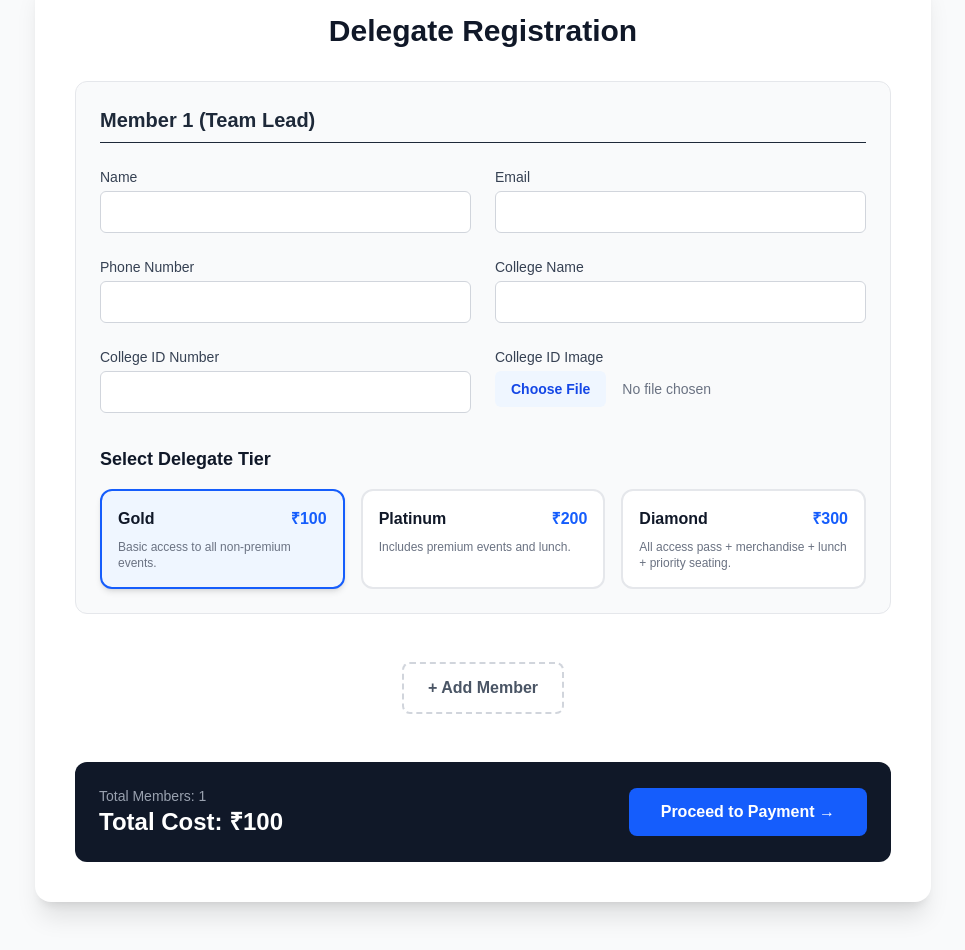
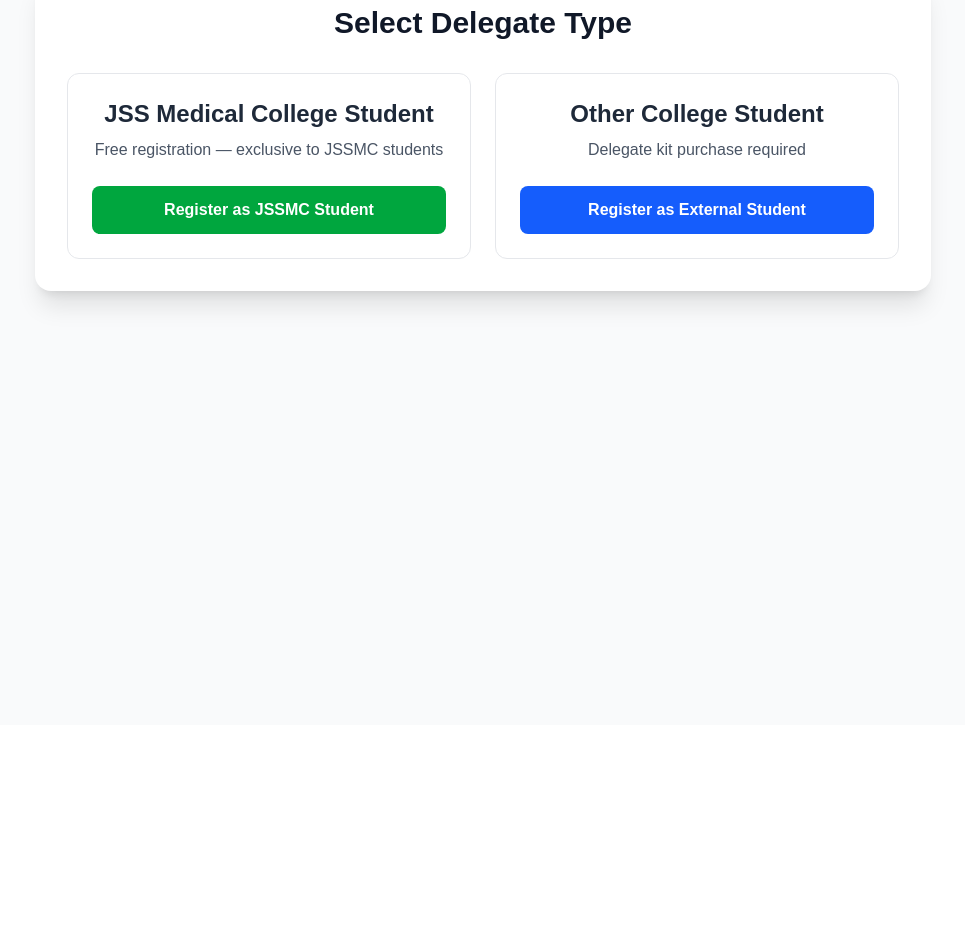
Before and after one commit to perplexingpasta/tatvam2026, a Next.js app: page /registration in a window 1280 px wide. Shown: the part 140-1090 px from the top of the page, without its empty margins (157-1122 px from the left). After the commit the page ends 865 px from the top, so only its background shows below. Built offline with nearby package versions, Linux system fonts and the light colour scheme.

Commit message:
JSSMC free registration flow implemented and verified

```diff
--- a/app/api/registration/delegate/route.ts
+++ b/app/api/registration/delegate/route.ts
@@ -15,6 +15,8 @@
   try {
     const formData = await req.formData();
 
+    const isJSSMC = formData.get("isJSSMC") === "true";
+
     interface MemberInput {
       name: string;
       email: string;
@@ -29,13 +31,28 @@
     const members: MemberInput[] = [];
     let i = 0;
     while (formData.has(`member_${i}_name`)) {
+      let collegeName = formData.get(`member_${i}_collegeName`) as string;
+      let delegateTier = formData.get(`member_${i}_delegateTier`) as string;
+
+      if (isJSSMC) {
+        collegeName = "JSS Medical College";
+        delegateTier = "tier3";
+      } else {
+        if (collegeName.trim().toLowerCase() === "jss medical college") {
+          return NextResponse.json(
+            { success: false, message: "JSSMC students must use the JSSMC registration form" },
+            { status: 400 },
+          );
+        }
+      }
+
       members.push({
         name: formData.get(`member_${i}_name`) as string,
         email: formData.get(`member_${i}_email`) as string,
         phone: formData.get(`member_${i}_phone`) as string,
-        collegeName: formData.get(`member_${i}_collegeName`) as string,
+        collegeName,
         collegeIdNumber: formData.get(`member_${i}_collegeIdNumber`) as string,
-        delegateTier: formData.get(`member_${i}_delegateTier`) as string,
+        delegateTier,
         collegeIdImage: formData.get(`member_${i}_collegeIdImage`) as File,
       });
       i++;
@@ -60,13 +77,19 @@
     }
 
     const paymentScreenshot = formData.get("paymentScreenshot") as File | null;
-    const utrNumber = formData.get("utrNumber") as string | null;
+    let utrNumber = formData.get("utrNumber") as string | null || "";
+    let paymentStatus = "pending_verification";
 
+    if (isJSSMC) {
+      paymentStatus = "verified";
+      utrNumber = "";
+    } else {
       if (!paymentScreenshot || !utrNumber || !/^[A-Za-z0-9]{12,22}$/.test(utrNumber)) {
         return NextResponse.json(
           { success: false, message: "A valid UTR number (12-22 alphanumeric characters) and payment screenshot are required" },
           { status: 400 },
         );
+      }
     }
 
     // 2. Validate with Zod
@@ -114,6 +137,7 @@
       }
     }
 
+    if (!isJSSMC && paymentScreenshot) {
       if (
         paymentScreenshot.size > 10 * 1024 * 1024 ||
         !["image/jpeg", "image/png", "image/jpg"].includes(paymentScreenshot.type)
@@ -122,6 +146,7 @@
           { success: false, message: "Invalid payment screenshot" },
           { status: 400 },
         );
+      }
     }
 
     // 3. Re-validate uniqueness in Firestore Transaction
@@ -179,6 +204,7 @@
 
     let paymentScreenshotUrl = "";
     try {
+      if (!isJSSMC && paymentScreenshot) {
         const paymentBuffer = Buffer.from(await paymentScreenshot.arrayBuffer());
         const paymentUpload = await uploadToCloudinary(
           paymentBuffer,
@@ -186,6 +212,7 @@
           "payments",
         );
         paymentScreenshotUrl = paymentUpload.originalUrl; // Original URL for payment
+      }
 
       for (const member of members) {
         const buffer = Buffer.from(await member.collegeIdImage.arrayBuffer());
@@ -245,6 +272,7 @@
         email: member.email,
         phone: member.phone,
         collegeName: member.collegeName,
+        isJSSMC: isJSSMC,
         collegeIdNumber: member.collegeIdNumber,
         collegeIdImageUrl: member.collegeIdImageUrl, // Transformed for delegates collection
         delegateTier: member.delegateTier,
@@ -252,7 +280,7 @@
         teamId: teamId,
         paymentScreenshotUrl: paymentScreenshotUrl,
         utrNumber: utrNumber,
-        paymentStatus: "pending_verification",
+        paymentStatus: paymentStatus,
         registeredEventIds: [],
         createdAt: now,
         sheetsSync: {
@@ -307,6 +335,7 @@
             delegateId: delId,
             tier: member.delegateTier,
             teamId,
+            isJSSMC: isJSSMC,
           }),
         });
 
--- a/app/registration/page.tsx
+++ b/app/registration/page.tsx
@@ -1,4 +1,3 @@
-// app/registration/page.tsx:
 "use client";
 
 import React, { useState } from "react";
@@ -35,9 +34,9 @@
   name: z.string().min(1, "Name is required"),
   email: z.string().email("Invalid email address"),
   phone: z.string().min(10, "Phone must be at least 10 digits"),
-  collegeName: z.string().min(1, "College name is required"),
+  collegeName: z.string().optional(),
   collegeIdNumber: z.string().min(1, "College ID is required"),
-  delegateTier: z.enum(["tier1", "tier2", "tier3"]),
+  delegateTier: z.enum(["tier1", "tier2", "tier3"]).optional(),
   collegeIdImage: z.any()
     .refine((file) => typeof window !== "undefined" && file instanceof File, "College ID image is required")
     .refine((file) => file?.size <= MAX_FILE_SIZE, "Max file size is 10MB.")
@@ -50,7 +49,7 @@
 const registrationSchema = z.object({
   teamName: z.string().optional(),
   members: z.array(memberSchema).min(1).max(25),
-  utrNumber: z.string().regex(/^[A-Za-z0-9]{12,22}$/, "UTR Number must be 12-22 alphanumeric characters").optional().or(z.literal("")),
+  utrNumber: z.string().optional().or(z.literal("")),
   paymentScreenshot: z.any().optional(),
 }).superRefine((data, ctx) => {
   if (data.members.length > 1 && (!data.teamName || data.teamName.trim() === "")) {
@@ -64,7 +63,10 @@
 
 type RegistrationFormValues = z.infer<typeof registrationSchema>;
 
+type RegistrationMode = "selection" | "jssmc" | "external";
+
 export default function RegistrationPage() {
+  const [mode, setMode] = useState<RegistrationMode>("selection");
   const [step, setStep] = useState(1);
   const [isSubmitting, setIsSubmitting] = useState(false);
   const [isValidating, setIsValidating] = useState(false);
@@ -83,6 +85,8 @@
     setValue,
     trigger,
     setError: setFormError,
+    reset,
+    getValues,
     formState: { errors },
   } = useForm<RegistrationFormValues>({
     resolver: zodResolver(registrationSchema),
@@ -112,9 +116,39 @@
   const watchMembers = useWatch({ control, name: "members" }) || [];
 
   const totalCost = watchMembers.reduce((sum, member) => {
-    const tier = TIERS.find((t) => t.id === member.delegateTier);
-    return sum + (tier?.price || 0);
+    const tierId = mode === "jssmc" ? "tier3" : member.delegateTier;
+    const tier = TIERS.find((t) => t.id === tierId);
+    return sum + (mode === "jssmc" ? 0 : (tier?.price || 0));
   }, 0);
+
+  const handleSelectMode = (newMode: "jssmc" | "external") => {
+    setMode(newMode);
+    setStep(1);
+    setError(null);
+    reset({
+      teamName: "",
+      members: [
+        {
+          name: "",
+          email: "",
+          phone: "",
+          collegeName: newMode === "jssmc" ? "JSS Medical College" : "",
+          collegeIdNumber: "",
+          delegateTier: newMode === "jssmc" ? "tier3" : "tier1",
+          collegeIdImage: undefined,
+        },
+      ],
+      utrNumber: "",
+    });
+    setImagePreviews({});
+    setPaymentPreview(null);
+  };
+
+  const handleBackToSelection = () => {
+    if (confirm("Are you sure you want to go back? Your form data will be lost.")) {
+      setMode("selection");
+    }
+  };
 
   const handleAddMember = () => {
     if (fields.length >= 25) {
@@ -125,16 +159,82 @@
       name: "",
       email: "",
       phone: "",
-      collegeName: "",
+      collegeName: mode === "jssmc" ? "JSS Medical College" : "",
       collegeIdNumber: "",
-      delegateTier: "tier1",
+      delegateTier: mode === "jssmc" ? "tier3" : "tier1",
       collegeIdImage: undefined,
     });
+  };
+
+  const submitRegistration = async (membersData: any[], paymentData?: { paymentScreenshot: any, utrNumber: string }) => {
+    setIsSubmitting(true);
+    setError(null);
+
+    try {
+      const formData = new FormData();
+      const currentTeamName = getValues("teamName");
+      if (membersData.length > 1 && currentTeamName) {
+        formData.append("teamName", currentTeamName);
+      }
+
+      formData.append("isJSSMC", mode === "jssmc" ? "true" : "false");
+
+      if (mode === "external") {
+        if (!paymentData?.paymentScreenshot) throw new Error("Payment screenshot missing");
+        if (!paymentData?.utrNumber) throw new Error("UTR number missing");
+        formData.append("paymentScreenshot", paymentData.paymentScreenshot);
+        formData.append("utrNumber", paymentData.utrNumber);
+      }
+
+      membersData.forEach((m: any, index: number) => {
+        formData.append(`member_${index}_name`, m.name);
+        formData.append(`member_${index}_email`, m.email);
+        formData.append(`member_${index}_phone`, m.phone);
+        formData.append(`member_${index}_collegeName`, mode === "jssmc" ? "JSS Medical College" : m.collegeName);
+        formData.append(`member_${index}_collegeIdNumber`, m.collegeIdNumber);
+        formData.append(`member_${index}_delegateTier`, mode === "jssmc" ? "tier3" : m.delegateTier);
+        if (m.collegeIdImage) {
+          formData.append(`member_${index}_collegeIdImage`, m.collegeIdImage);
+        }
+      });
+
+      const res = await fetch("/api/registration/delegate", {
+        method: "POST",
+        body: formData,
+      });
+
+      const resData = await res.json();
+      if (!res.ok) {
+        throw new Error(resData.message || "Registration failed");
+      }
+
+      setGeneratedDelegateIds(resData.delegateIds || []);
+      setGeneratedTeamId(resData.teamId || null);
+      setSuccess(true);
+    } catch (err: unknown) {
+      setError(err instanceof Error ? err.message : "An unknown error occurred");
+    } finally {
+      setIsSubmitting(false);
+    }
   };
 
   const handleNext = async () => {
     const isStep1Valid = await trigger(["members", "teamName"]);
     if (!isStep1Valid) return;
+
+    if (mode === "external") {
+      let hasCollegeNameError = false;
+      watchMembers.forEach((m, idx) => {
+        if (!m.collegeName || m.collegeName.trim() === "") {
+          setFormError(`members.${idx}.collegeName`, { type: "manual", message: "College name is required" });
+          hasCollegeNameError = true;
+        } else if (m.collegeName.trim().toLowerCase() === "jss medical college") {
+          setFormError(`members.${idx}.collegeName`, { type: "manual", message: "JSSMC students must use the JSSMC registration form" });
+          hasCollegeNameError = true;
+        }
+      });
+      if (hasCollegeNameError) return;
+    }
 
     setIsValidating(true);
     setError(null);
@@ -167,7 +267,11 @@
         return;
       }
 
+      if (mode === "jssmc") {
+        await submitRegistration(watchMembers);
+      } else {
         setStep(2);
+      }
     } catch (err: unknown) {
       setError(err instanceof Error ? err.message : "Validation failed. Please try again.");
     } finally {
@@ -208,6 +312,7 @@
   };
 
   const onSubmit = async (data: RegistrationFormValues) => {
+    if (mode === "external") {
       if (!data.paymentScreenshot) {
         setError("Please provide a payment screenshot");
         return;
@@ -216,47 +321,7 @@
         setError("Please provide a valid UTR number (12-22 alphanumeric characters)");
         return;
       }
-
-    setIsSubmitting(true);
-    setError(null);
-
-    try {
-      const formData = new FormData();
-      if (data.members.length > 1 && data.teamName) {
-        formData.append("teamName", data.teamName);
-      }
-      formData.append("paymentScreenshot", data.paymentScreenshot);
-      formData.append("utrNumber", data.utrNumber);
-
-      data.members.forEach((m, index) => {
-        formData.append(`member_${index}_name`, m.name);
-        formData.append(`member_${index}_email`, m.email);
-        formData.append(`member_${index}_phone`, m.phone);
-        formData.append(`member_${index}_collegeName`, m.collegeName);
-        formData.append(`member_${index}_collegeIdNumber`, m.collegeIdNumber);
-        formData.append(`member_${index}_delegateTier`, m.delegateTier);
-        if (m.collegeIdImage) {
-          formData.append(`member_${index}_collegeIdImage`, m.collegeIdImage);
-        }
-      });
-
-      const res = await fetch("/api/registration/delegate", {
-        method: "POST",
-        body: formData,
-      });
-
-      const resData = await res.json();
-      if (!res.ok) {
-        throw new Error(resData.message || "Registration failed");
-      }
-
-      setGeneratedDelegateIds(resData.delegateIds || []);
-      setGeneratedTeamId(resData.teamId || null);
-      setSuccess(true);
-    } catch (err: unknown) {
-      setError(err instanceof Error ? err.message : "An unknown error occurred");
-    } finally {
-      setIsSubmitting(false);
+      await submitRegistration(data.members, { paymentScreenshot: data.paymentScreenshot, utrNumber: data.utrNumber });
     }
   };
 
@@ -291,7 +356,10 @@
           </div>
 
           <button
-            onClick={() => window.location.reload()}
+            onClick={() => {
+              setSuccess(false);
+              setMode("selection");
+            }}
             className="px-8 py-3 bg-blue-600 text-white font-bold rounded-md hover:bg-blue-700 transition-colors"
           >
             Register Another
@@ -301,13 +369,61 @@
     );
   }
 
+  if (mode === "selection") {
+    return (
+      <div className="min-h-screen bg-gray-50 py-12 px-4 sm:px-6 lg:px-8 text-black" suppressHydrationWarning>
+        <div className="max-w-4xl mx-auto bg-white rounded-2xl shadow-xl overflow-hidden p-8">
+          <h1 className="text-3xl font-extrabold text-gray-900 text-center mb-8">
+            Select Delegate Type
+          </h1>
+          <div className="grid grid-cols-1 md:grid-cols-2 gap-6">
+            <div className="border border-gray-200 rounded-xl p-6 text-center hover:shadow-lg transition flex flex-col justify-between">
+              <div>
+                <h2 className="text-2xl font-bold text-gray-800 mb-2">JSS Medical College Student</h2>
+                <p className="text-gray-600 mb-6">Free registration &mdash; exclusive to JSSMC students</p>
+              </div>
+              <button
+                onClick={() => handleSelectMode("jssmc")}
+                className="w-full py-3 bg-green-600 hover:bg-green-500 text-white font-bold rounded-lg transition-colors"
+              >
+                Register as JSSMC Student
+              </button>
+            </div>
+
+            <div className="border border-gray-200 rounded-xl p-6 text-center hover:shadow-lg transition flex flex-col justify-between">
+              <div>
+                <h2 className="text-2xl font-bold text-gray-800 mb-2">Other College Student</h2>
+                <p className="text-gray-600 mb-6">Delegate kit purchase required</p>
+              </div>
+              <button
+                onClick={() => handleSelectMode("external")}
+                className="w-full py-3 bg-blue-600 hover:bg-blue-500 text-white font-bold rounded-lg transition-colors"
+              >
+                Register as External Student
+              </button>
+            </div>
+          </div>
+        </div>
+      </div>
+    );
+  }
+
   return (
     <div className="min-h-screen bg-gray-50 py-12 px-4 sm:px-6 lg:px-8 text-black" suppressHydrationWarning>
       <div className="max-w-4xl mx-auto bg-white rounded-2xl shadow-xl overflow-hidden">
         <div className="px-6 py-8 sm:p-10">
-          <h1 className="text-3xl font-extrabold text-gray-900 text-center mb-8">
-            Delegate Registration
+          <div className="flex justify-between items-center mb-8 border-b pb-4">
+            <button
+              onClick={handleBackToSelection}
+              className="text-gray-500 hover:text-gray-800 font-medium"
+            >
+              &larr; Back
+            </button>
+            <h1 className="text-2xl sm:text-3xl font-extrabold text-gray-900 text-center flex-1">
+              {mode === "jssmc" ? "JSSMC Registration" : "Delegate Registration"}
             </h1>
+            <div className="w-12"></div>
+          </div>
 
           {error && (
             <div className="mb-6 bg-red-50 border-l-4 border-red-500 p-4 rounded-md">
@@ -382,12 +498,20 @@
                     </div>
                     <div>
                       <label className="block text-sm font-medium text-gray-700 mb-1">College Name</label>
+                      {mode === "jssmc" ? (
+                        <div className="px-4 py-2 bg-gray-100 border border-gray-300 rounded-md text-gray-700 font-medium">
+                          JSS Medical College
+                        </div>
+                      ) : (
+                        <>
                           <input
                             type="text"
                             {...register(`members.${index}.collegeName`)}
                             className={`w-full px-4 py-2 border rounded-md focus:ring-blue-500 focus:border-blue-500 text-black bg-white ${errors.members?.[index]?.collegeName ? 'border-red-500' : 'border-gray-300'}`}
                           />
                           {errors.members?.[index]?.collegeName && <p className="text-red-500 text-sm mt-1">{errors.members[index]?.collegeName?.message}</p>}
+                        </>
+                      )}
                     </div>
                     <div>
                       <label className="block text-sm font-medium text-gray-700 mb-1">College ID Number</label>
@@ -417,6 +541,11 @@
 
                   <div className="mt-6">
                     <h4 className="text-lg font-semibold text-gray-900 mb-4">Select Delegate Tier</h4>
+                    {mode === "jssmc" ? (
+                      <div className="bg-green-50 border border-green-200 rounded-xl p-4">
+                        <p className="text-green-800 font-bold">Tier: {process.env.NEXT_PUBLIC_TIER_3_NAME || "Diamond"} (complimentary)</p>
+                      </div>
+                    ) : (
                       <div className="grid grid-cols-1 md:grid-cols-3 gap-4">
                         {TIERS.map((tier) => (
                           <div
@@ -438,6 +567,7 @@
                           </div>
                         ))}
                       </div>
+                    )}
                   </div>
                 </div>
               ))}
@@ -462,26 +592,26 @@
                 <button
                   type="button"
                   onClick={handleNext}
-                  disabled={isValidating}
-                  className="mt-4 sm:mt-0 px-8 py-3 bg-blue-600 hover:bg-blue-500 rounded-lg font-bold transition-colors disabled:opacity-50 disabled:cursor-not-allowed flex items-center justify-center min-w-[200px]"
+                  disabled={isValidating || isSubmitting}
+                  className={`mt-4 sm:mt-0 px-8 py-3 ${mode === "jssmc" ? "bg-green-600 hover:bg-green-500" : "bg-blue-600 hover:bg-blue-500"} rounded-lg font-bold transition-colors disabled:opacity-50 disabled:cursor-not-allowed flex items-center justify-center min-w-[200px]`}
                 >
-                  {isValidating ? (
+                  {isValidating || isSubmitting ? (
                     <span className="flex items-center gap-2">
                       <svg className="animate-spin h-5 w-5 text-white" xmlns="http://www.w3.org/2000/svg" fill="none" viewBox="0 0 24 24">
                         <circle className="opacity-25" cx="12" cy="12" r="10" stroke="currentColor" strokeWidth="4"></circle>
                         <path className="opacity-75" fill="currentColor" d="M4 12a8 8 0 018-8V0C5.373 0 0 5.373 0 12h4zm2 5.291A7.962 7.962 0 014 12H0c0 3.042 1.135 5.824 3 7.938l3-2.647z"></path>
                       </svg>
-                      Checking...
+                      {isSubmitting ? "Submitting..." : "Checking..."}
                     </span>
                   ) : (
-                    "Proceed to Payment →"
+                    mode === "jssmc" ? "Complete Registration" : "Proceed to Payment →"
                   )}
                 </button>
               </div>
             </div>
           )}
 
-          {step === 2 && (
+          {step === 2 && mode === "external" && (
             <form onSubmit={handleSubmit(onSubmit)} className="space-y-8">
               <div className="bg-gray-50 p-8 rounded-xl border border-gray-200 text-center">
                 <h3 className="text-2xl font-bold text-gray-900 mb-2">Payment Details</h3>
--- a/components/RegistrationEmailTemplate.ts
+++ b/components/RegistrationEmailTemplate.ts
@@ -5,6 +5,7 @@
   delegateId: string;
   tier: string;
   teamId?: string | null;
+  isJSSMC?: boolean;
 }
 
 export function generateRegistrationEmailHtml({
@@ -13,6 +14,7 @@
   delegateId,
   tier,
   teamId,
+  isJSSMC,
 }: RegistrationEmailProps): string {
   const getTierName = (t: string) => {
     switch (t) {
@@ -37,6 +39,7 @@
 
       <div style="background-color: #f8fafc; padding: 15px; border-radius: 8px; margin: 20px 0;">
         <ul style="list-style-type: none; padding: 0; margin: 0;">
+          ${isJSSMC ? `<li style="margin-bottom: 10px; font-size: 15px; color: #166534; font-weight: bold;">Complimentary Registration &mdash; JSS Medical College</li>` : ""}
           <li style="margin-bottom: 10px; font-size: 15px;"><strong>Delegate ID:</strong> <span style="color: #0369a1; font-weight: bold;">${delegateId}</span></li>
           <li style="margin-bottom: 10px; font-size: 15px;"><strong>Tier:</strong> ${tierName}</li>
           ${teamId ? `<li style="font-size: 15px;"><strong>Team ID:</strong> <span style="color: #0369a1; font-weight: bold;">${teamId}</span></li>` : ""}
--- a/lib/sheetsSync.ts
+++ b/lib/sheetsSync.ts
@@ -109,6 +109,7 @@
         d.tierPrice !== undefined && d.tierPrice !== null ? d.tierPrice : "",
         payload.teamId || "",
         payload.teamName || "",
+        d.isJSSMC === true ? "TRUE" : "FALSE",
         d.paymentStatus || "",
         d.utrNumber || "",
         d.paymentScreenshotUrl || "",
@@ -117,7 +118,7 @@
 
       await sheets.spreadsheets.values.append({
         spreadsheetId: SPREADSHEET_ID,
-        range: "Delegates!A:O",
+        range: "Delegates!A:P",
         valueInputOption: "USER_ENTERED",
         requestBody: { values: delegateValues },
       });
--- a/types/index.ts
+++ b/types/index.ts
@@ -18,6 +18,7 @@
   email: z.string().email("Invalid email"),
   phone: z.string().min(10, "Phone number must be at least 10 digits"),
   collegeName: z.string(),
+  isJSSMC: z.boolean(),
   collegeIdNumber: z.string().min(1, "College ID Number is required"),
   collegeIdImageUrl: z.string().url(),
   delegateTier: delegateTierSchema,
```
Also changed, not shown: 2 other files (tests, documents, lock files or other folders). Lines whose indentation alone changed are shown as unchanged.
